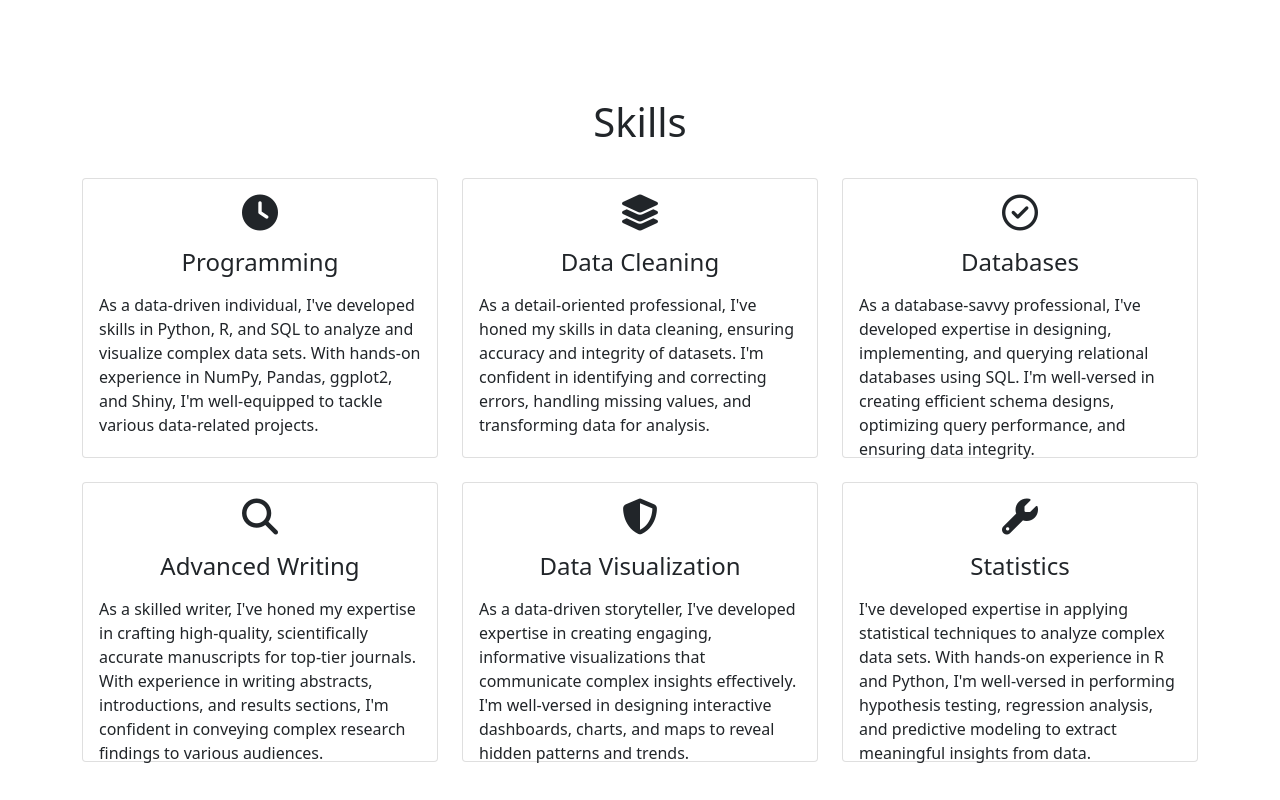
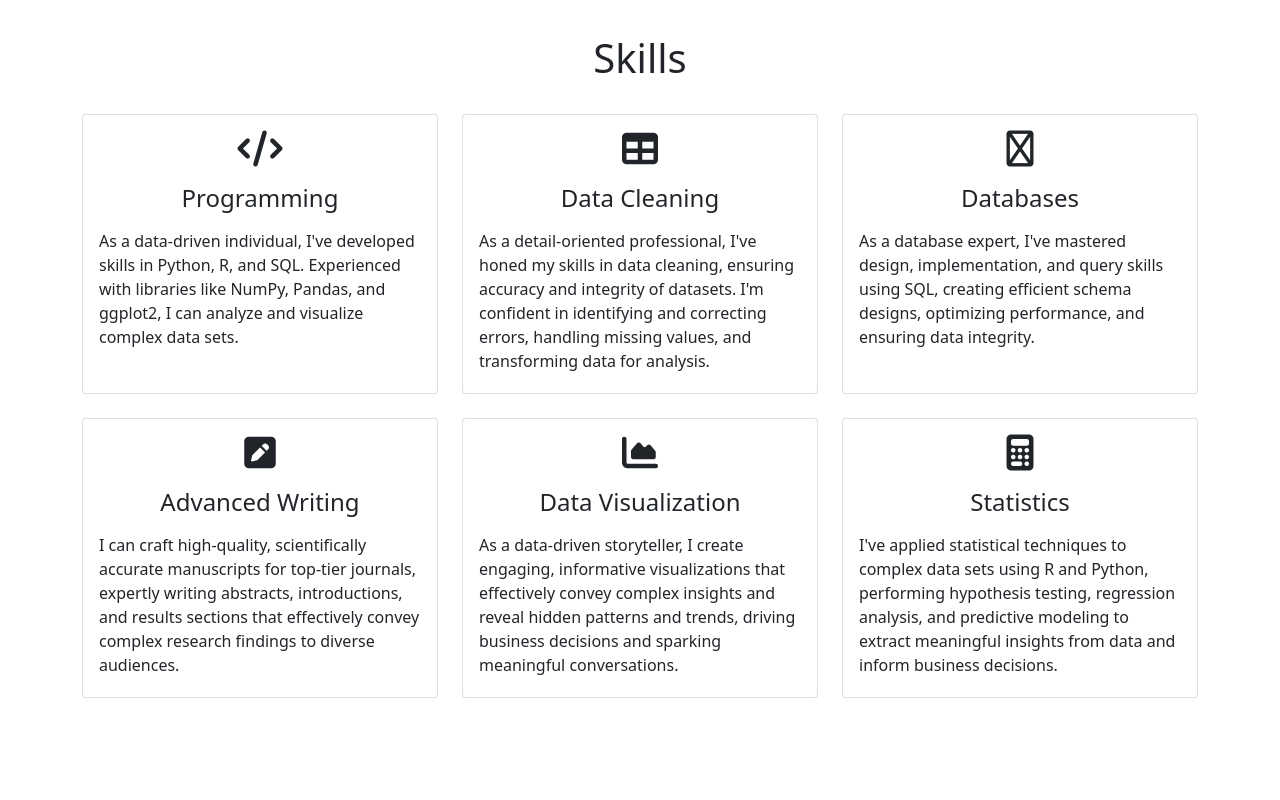
Before and after one commit to anthonym-hiring/anthonym-hiring.github.io, a plain HTML site: page index.html in a window 1280 px wide. Shown: the part 1620-2420 px from the top of the page. Drawn offline with nearby package versions, Linux system fonts and the light colour scheme.

Commit message:
Add files via upload

```diff
--- a/index.html
+++ b/index.html
@@ -74,14 +74,14 @@
 
         <div class="row mt-4">
             <div class="col-lg-4">
-                <img src="images/about.JPG" class="image_about" alt="">
+                <br><img src="images/about.JPG" class="image_about" alt="">
             </div>
 
             <div class="col-lg-8">
                 <p> Highly skilled and detail-oriented Staff Research Assistant with a demonstrated background in conducting scientific research and data analysis. Proficient in experimental design, data collection, and statistical analysis. Strong knowledge of laboratory techniques and equipment. Proven ability to work collaboratively with a multidisciplinary team to achieve research objectives. Excellent organizational and time management skills, with a keen eye for accuracy and precision. Seeking to contribute my expertise and drive for innovation to further advance research initiatives in a dynamic and challenging environment.
 
                 </p>
-                <br><div class="row mt-3">
+                <div class="row mt-3">
                     <div class="col-md-6">
                         <ul>
                             <p>B.Sc. in Plant Biology | Department of Microbiology & Plant Biology | 3.2 GPA
@@ -96,13 +96,13 @@
 
                         </ul>
                     </div>
-                </div> <br>
+                </div>
                 <div class="row mt-3">
-                    <p> As I continue to develop my skills and expertise in data science, I find myself
+                    <br><p> As I continue to develop my skills and expertise in data science, I find myself
 growing increasingly eager to embark on a fulfilling career that leverages the
 power of data to drive meaningful insights and impact. With a passion for
 uncovering hidden patterns and trends, I am excited about the prospect of joining
-an organization where I can apply my knowledge of machine learning algorithms,
+an organization where I can advance my knowledge of machine learning algorithms,
 statistical modeling, and data visualization techniques to inform strategic decision-making. Whether it's working with cross-functional
 teams to develop predictive models, collaborating with stakeholders to design
 effective analytics solutions, or staying up-to-date with the latest advancements
@@ -112,7 +112,7 @@ can grow professionally while making a positive impact.
                     </p>
                 </div>
                 <br>
-                <a href="images/resumeTest.pdf" download="Resume.pdf">
+                <a href="images/resume_2024_Green.pdf" download="Resume.pdf">
                     <button type="button" class="btn btn-success">Download Resume</button>
                 </a>
             </div>
@@ -127,19 +127,17 @@ can grow professionally while making a positive impact.
             <div class="col-lg-4 mt-4">
                 <div class="card servicesText">
                     <div class="card-body">
-                        <i class="fas servicesIcon fa-clock"></i>
+                        <i class="fas servicesIcon fa-code"></i>
                         <h4 class="card-title mt-3">Programming</h4>
-                        <p class="card-text mt-3"> As a data-driven individual, I've developed skills in Python, R, and SQL to analyze and visualize complex data
-sets. With hands-on experience in NumPy, Pandas, ggplot2,
-and Shiny, I'm well-equipped to tackle various data-related
-projects.
+                        <p class="card-text mt-3"> As a data-driven individual, I've developed skills in Python, R, and SQL. Experienced with libraries like NumPy,
+Pandas, and ggplot2, I can analyze and visualize complex data sets.
                     </div>
                 </div>
             </div>
             <div class="col-lg-4 mt-4">
                 <div class="card servicesText">
                     <div class="card-body">
-                        <i class='fas servicesIcon fa-layer-group'></i>
+                        <i class='fas servicesIcon fa-table'></i>
                         <h4 class="card-title mt-3">Data Cleaning</h4>
                         <p class="card-text mt-3"> As a detail-oriented professional, I've honed my skills in
 data cleaning, ensuring accuracy and integrity of datasets. I'm confident in identifying and correcting errors, handling
@@ -152,13 +150,10 @@ missing values, and transforming data for analysis.
             <div class="col-lg-4 mt-4">
                 <div class="card servicesText">
                     <div class="card-body">
-                        <i class='far servicesIcon fa-check-circle'></i>
+                        <i class='far servicesIcon fa fa-database'></i>
                         <h4 class="card-title mt-3">Databases</h4>
-                        <p class="card-text mt-3">As a database-savvy professional, I've developed expertise
-in designing, implementing, and querying relational
-databases using SQL. I'm well-versed in creating
-efficient schema designs, optimizing query performance, and
-ensuring data integrity.
+                        <p class="card-text mt-3">As a database expert, I've mastered design, implementation, and query skills using SQL, creating efficient schema
+designs, optimizing performance, and ensuring data integrity.
                         </p>
                     </div>
                 </div>
@@ -169,13 +164,11 @@ ensuring data integrity.
             <div class="col-lg-4 mt-4">
                 <div class="card servicesText">
                     <div class="card-body">
-                        <i class='fas servicesIcon fa-search'></i>
+                        <i class='fas servicesIcon fa fa-pencil-square'></i>
                         <h4 class="card-title mt-3">Advanced Writing</h4>
-                        <p class="card-text mt-3">As a skilled writer, I've honed my expertise in crafting
-high-quality, scientifically accurate manuscripts for
-top-tier journals. With experience in writing abstracts,
-introductions, and results sections, I'm confident in
-conveying complex research findings to various audiences.
+                        <p class="card-text mt-3">I can craft high-quality, scientifically accurate manuscripts for top-tier journals, expertly
+writing abstracts, introductions, and results sections that effectively convey complex research findings to
+diverse audiences.
                         </p>
                     </div>
                 </div>
@@ -184,13 +177,10 @@ conveying complex research findings to various audiences.
             <div class="col-lg-4 mt-4">
                 <div class="card servicesText">
                     <div class="card-body">
-                        <i class='fas servicesIcon fa-shield-alt'></i>
+                        <i class='fas servicesIcon fa fa-area-chart'></i>
                         <h4 class="card-title mt-3">Data Visualization</h4>
-                        <p class="card-text mt-3">As a data-driven storyteller, I've developed expertise in
-creating engaging, informative visualizations that
-communicate complex insights effectively. I'm
-well-versed in designing interactive dashboards, charts, and
-maps to reveal hidden patterns and trends.
+                        <p class="card-text mt-3">As a data-driven storyteller, I create engaging, informative visualizations that effectively convey complex
+insights and reveal hidden patterns and trends, driving business decisions and sparking meaningful conversations.
                         </p>
                     </div>
                 </div>
@@ -199,14 +189,11 @@ maps to reveal hidden patterns and trends.
             <div class="col-lg-4 mt-4">
                 <div class="card servicesText">
                     <div class="card-body">
-                        <i class='fas servicesIcon fa-wrench'></i>
+                        <i class='fas servicesIcon fa-calculator'></i>
                         <h4 class="card-title mt-3">Statistics</h4>
-                        <p class="card-text mt-3">I've developed expertise in
-applying statistical techniques to analyze complex data
-sets. With hands-on experience in R and Python, I'm
-well-versed in performing hypothesis testing, regression
-analysis, and predictive modeling to extract meaningful
-insights from data.
+                        <p class="card-text mt-3">I've applied statistical techniques to complex data sets using R and Python, performing hypothesis testing,
+regression analysis, and predictive modeling to extract meaningful insights from data and inform business
+decisions.
                         </p>
                     </div>
                 </div>
@@ -340,11 +327,9 @@ insights from data.
     <footer class="container-fluid footer" id="footer">
         <!-- social media icons -->
         <div class="social-icons mt-4">
-            <a href="https://www.facebook.com/" target="_blank"><i class="fab fa-facebook"></i></a>
-            <a href="https://www.instagram.com/" target="_blank"><i class="fab fa-instagram"></i></a>
-            <a href="https://www.twitter.com/" target="_blank"><i class="fab fa-twitter"></i></a>
-            <a href="https://www.linkedin.com/" target="_blank"><i class="fab fa-linkedin"></i></a>
-            <a href="https://www.twitch.tv/" target="_blank"><i class="fab fa-twitch"></i></a>
+
+            <a href="https://www.linkedin.com/in/anthony-masingale-088786312/" target="_blank"><i class="fab fa fa-linkedin-square"></i></a>
+
         </div>
     </footer>
 
```
